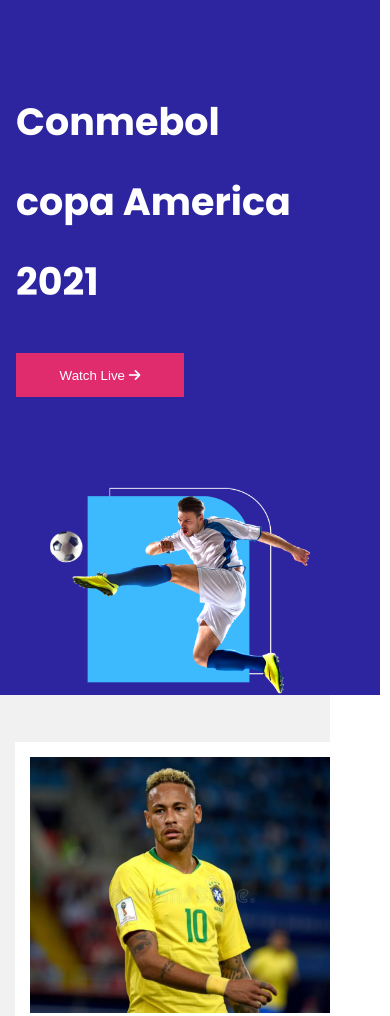
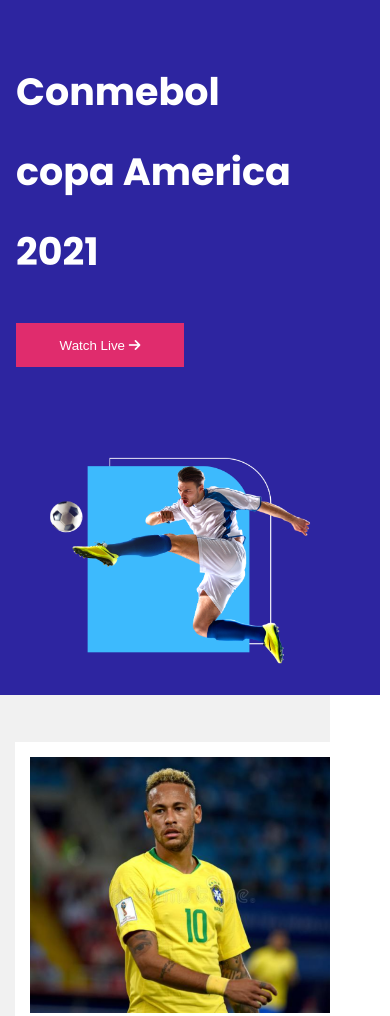
Before and after one commit to Abu-yousuf1/responsive-football-project, a plain HTML site: page index.html in a window 390 px wide. Shown: the top 1016 px of the page. Drawn offline with Linux system fonts and the light colour scheme.

Commit message:
complite

```diff
--- a/style.css
+++ b/style.css
@@ -224,7 +224,7 @@ header {
     }
     .header-text {
         margin: 0;
-        padding: 50px 66px 0 16px;
+        padding: 20px 66px 0 16px;
     }
     .header-text h2, .highlights-text h2 {
         font-size: 38px;
@@ -234,7 +234,7 @@ header {
     }
     .header-img {
         margin: 0;
-        padding-bottom: 500px;
+        padding-bottom: 8500px;
     }
     .header-img img, .highlights-img img {
         width: 329px;
```
